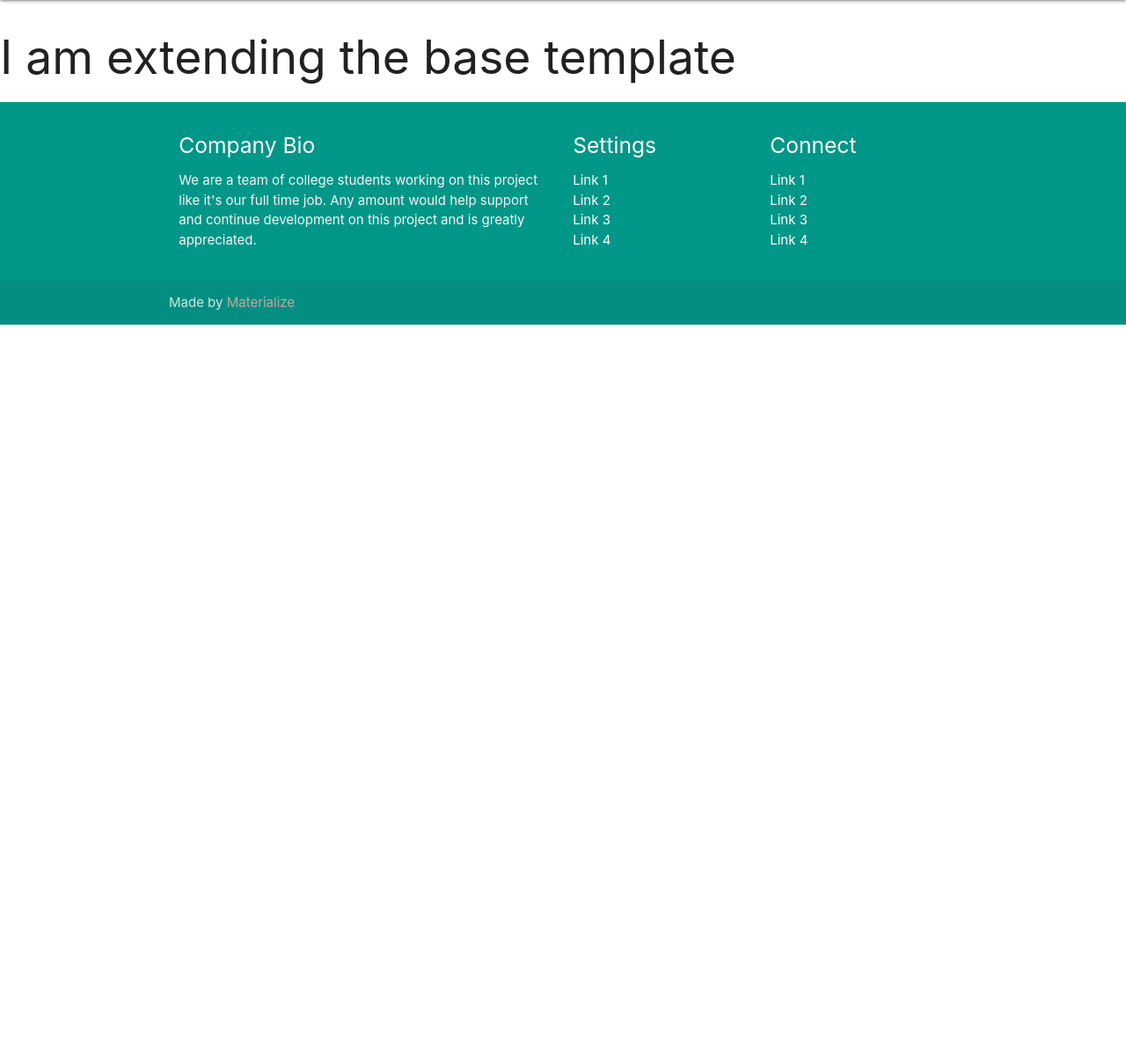
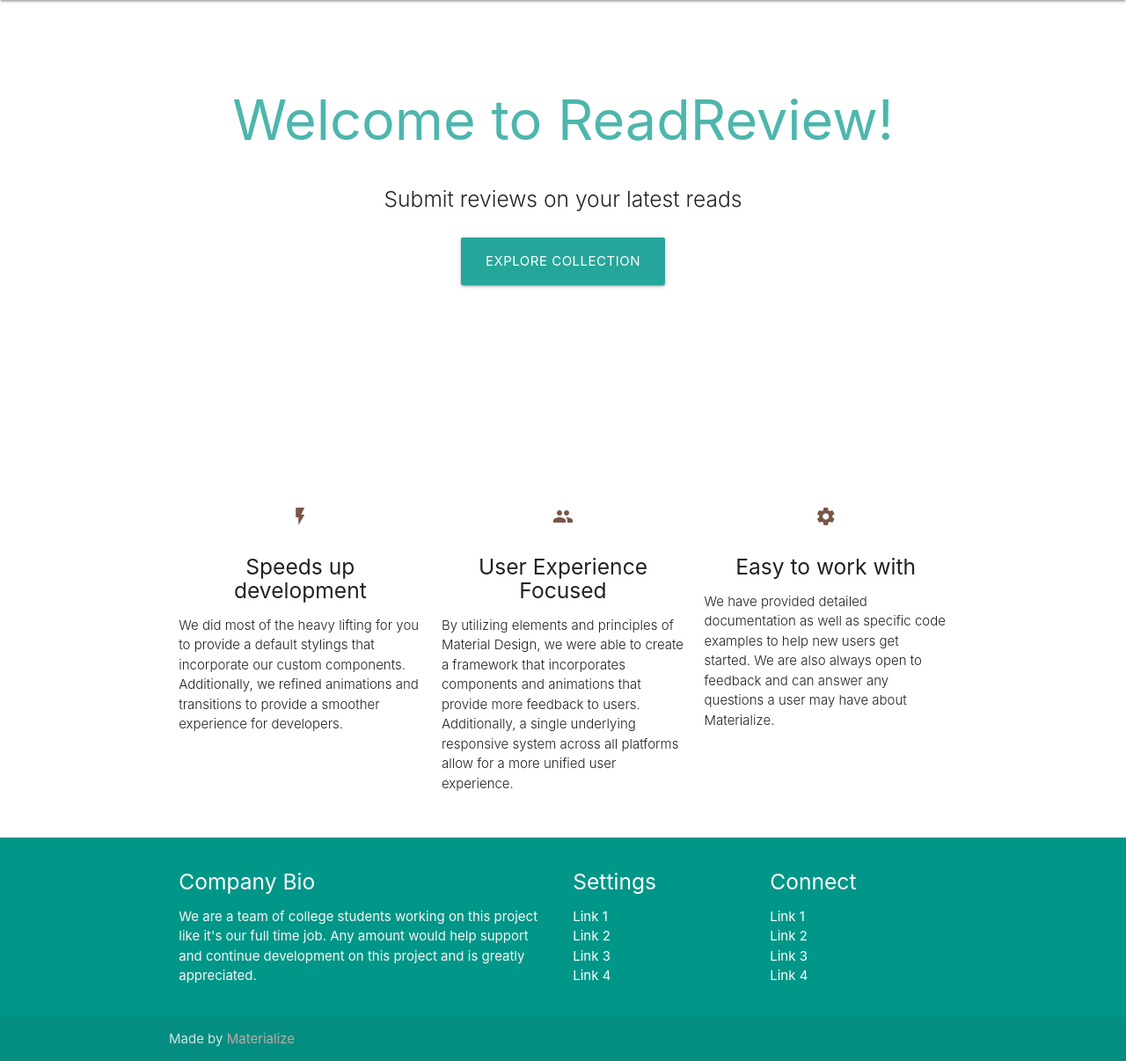
Before and after one commit to seamusmacg/readreview, a Flask app: page / in a window 1280 px wide. Shown: the part 64-1270 px from the top of the page at 88% size. Before the commit the page ends 433 px from the top, so only its background shows below. Run offline with Flask 2, Linux system fonts and the light colour scheme; data that the repository does not hold is empty; some libraries are stand-ins or nearby versions.

Commit message:
Update index file

```diff
--- a/templates/index.html
+++ b/templates/index.html
@@ -1,7 +1,67 @@
 {% extends "base.html" %}
 {% block content %}
+<div id="index-banner" class="parallax-container">
+  <div class="section no-pad-bot">
+    <div class="container">
+      <br><br>
+      <h1 class="header center teal-text text-lighten-2">Welcome to ReadReview!</h1>
+      <div class="row center">
+        <h5 class="header col s12 light">Submit reviews on your latest reads</h5>
+      </div>
+      <div class="row center">
+        <a href="http://materializecss.com/getting-started.html" id="download-button"
+          class="btn-large waves-effect waves-light teal lighten-1">Explore Collection</a>
+      </div>
+      <br><br>
 
-  <h2>I am extending the base template</h2>
+    </div>
+  </div>
+  <div class="parallax"><img src="{{ url_for('static', filename='images/bg-body-books.jpeg') }}"
+      alt="Row of classical books"></div>
+</div>
+
+<div class="container">
+  <div class="section">
+
+    <!--   Icon Section   -->
+    <div class="row">
+      <div class="col s12 m4">
+        <div class="icon-block">
+          <h2 class="center brown-text"><i class="material-icons">flash_on</i></h2>
+          <h5 class="center">Speeds up development</h5>
+
+          <p class="light">We did most of the heavy lifting for you to provide a default stylings that incorporate our
+            custom components. Additionally, we refined animations and transitions to provide a smoother experience
+            for developers.</p>
+        </div>
+      </div>
+
+      <div class="col s12 m4">
+        <div class="icon-block">
+          <h2 class="center brown-text"><i class="material-icons">group</i></h2>
+          <h5 class="center">User Experience Focused</h5>
+
+          <p class="light">By utilizing elements and principles of Material Design, we were able to create a framework
+            that incorporates components and animations that provide more feedback to users. Additionally, a single
+            underlying responsive system across all platforms allow for a more unified user experience.</p>
+        </div>
+      </div>
+
+      <div class="col s12 m4">
+        <div class="icon-block">
+          <h2 class="center brown-text"><i class="material-icons">settings</i></h2>
+          <h5 class="center">Easy to work with</h5>
+
+          <p class="light">We have provided detailed documentation as well as specific code examples to help new users
+            get started. We are also always open to feedback and can answer any questions a user may have about
+            Materialize.</p>
+        </div>
+      </div>
+    </div>
+
+  </div>
+</div>
+
 {% for book in books %}
 {{ book.title }}<br>
 {{ book.author }}<br>
```
Lines whose indentation alone changed are shown as unchanged.
